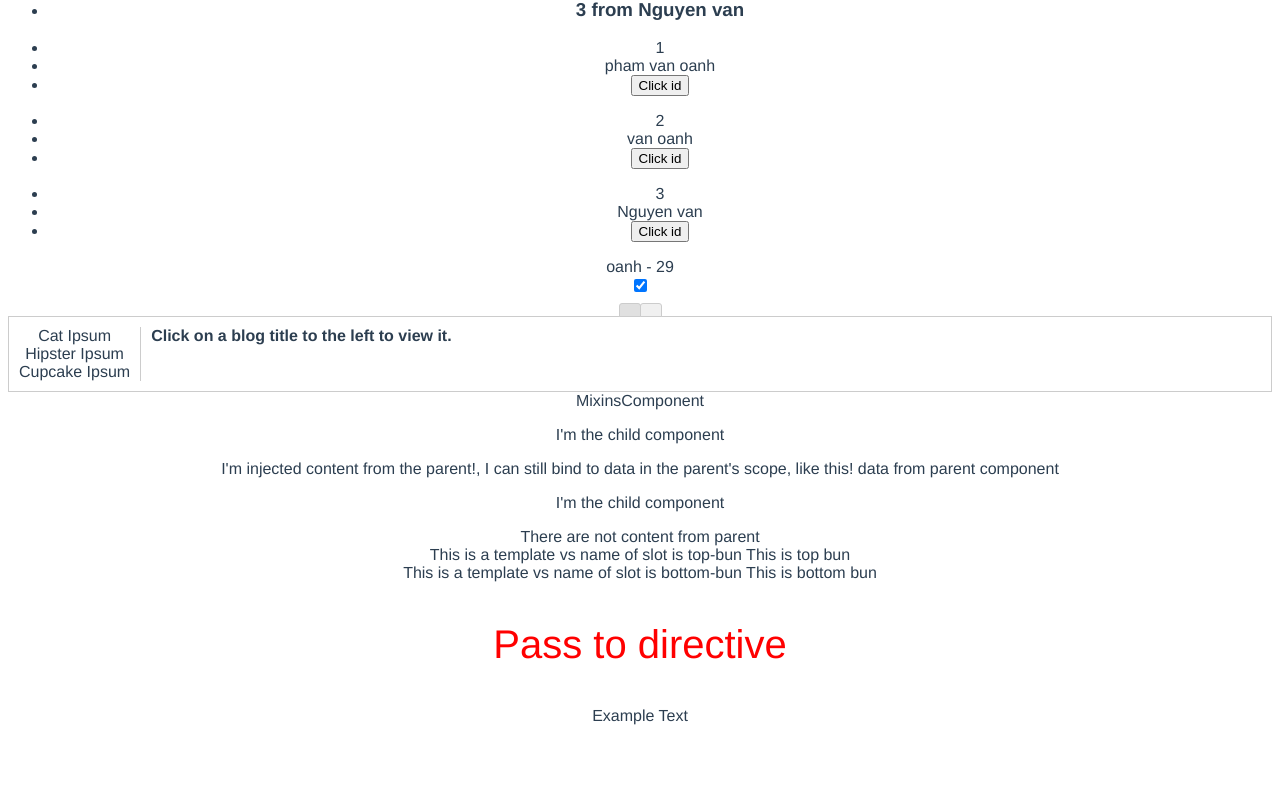
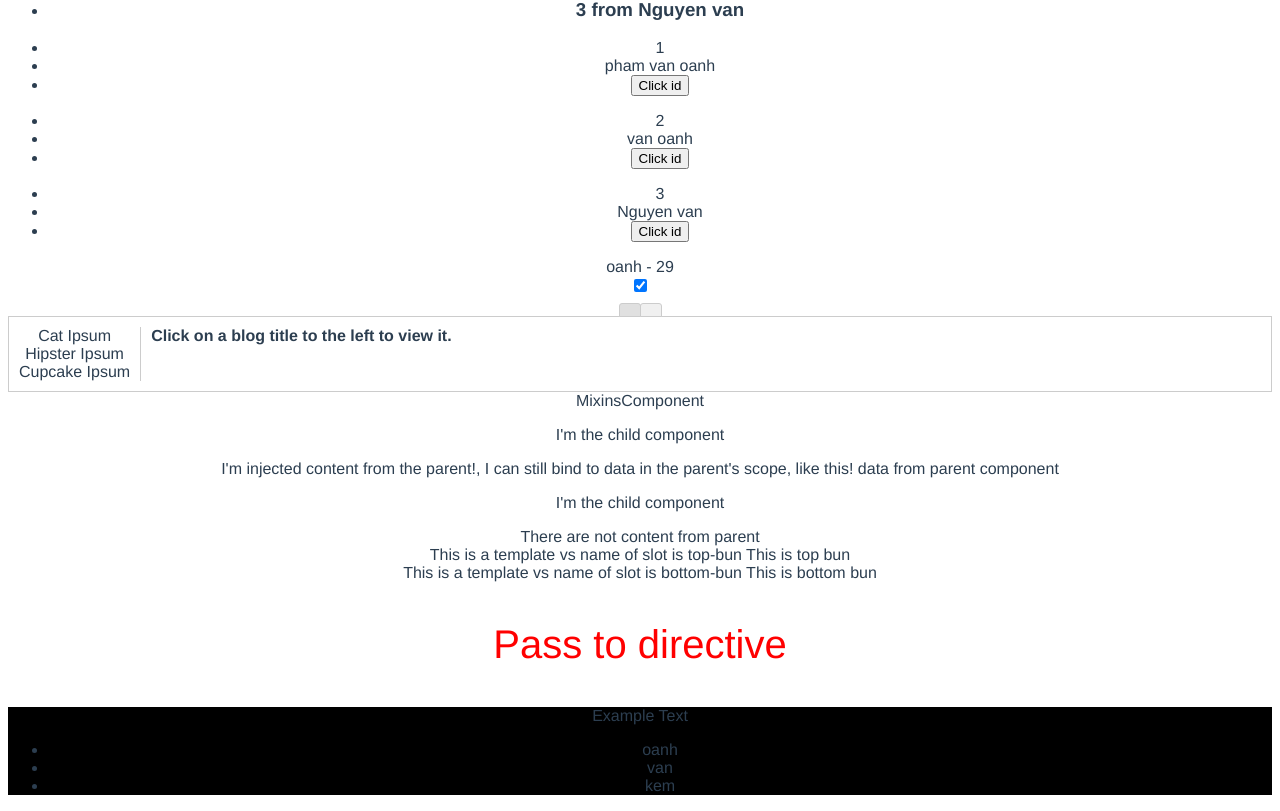
Before and after one commit to Baobao211195/vue-tutorial, a Vue app: page / in a window 1280 px wide. Shown: the part 1765-2576 px from the top of the page. Before the commit the page ends 2506 px from the top, so only its background shows below. Built offline with nearby package versions, Linux system fonts and the light colour scheme.

Commit message:
render function: + add some processing in render function

```diff
--- a/src/components/renderFunctionAndJSX/RenderFunctionAndJSXComponent.vue
+++ b/src/components/renderFunctionAndJSX/RenderFunctionAndJSXComponent.vue
@@ -9,21 +9,38 @@
 	    *   </div>
 	    * </template>
 	    */
-		render(createElement) {
+        render(createElement) {
+            // <div data-v-1d86e23e="" class="myClass customerClass" style="background-color: black;">
             return createElement('div',
                 {
-                    'class': this.isRed
+                    'class': {
+                        'myClass': this.isRed,
+						'customerClass': this.isRed
+                    },
+					'style' : {
+                        backgroundColor: 'black'
+					}
                 },
                 [
-                    createElement('p', 'Example Text')
+                    createElement('p', 'Example Text'),
+                    createElement('ul', this.pod.map(obj => createElement('li', obj.name)))
                 ]
             ) // syntax createElement(renderElement: String | Component, definition: Object, children: String | Array)
         },
-
         data() {
             return {
-                isRed: true
-
+                isRed: true,
+                pod: [
+                    {
+                        name: 'oanh'
+                    },
+                    {
+                        name: 'van'
+                    },
+                    {
+                        name: 'kem'
+                    }
+                ]
             }
         }
     }
```
